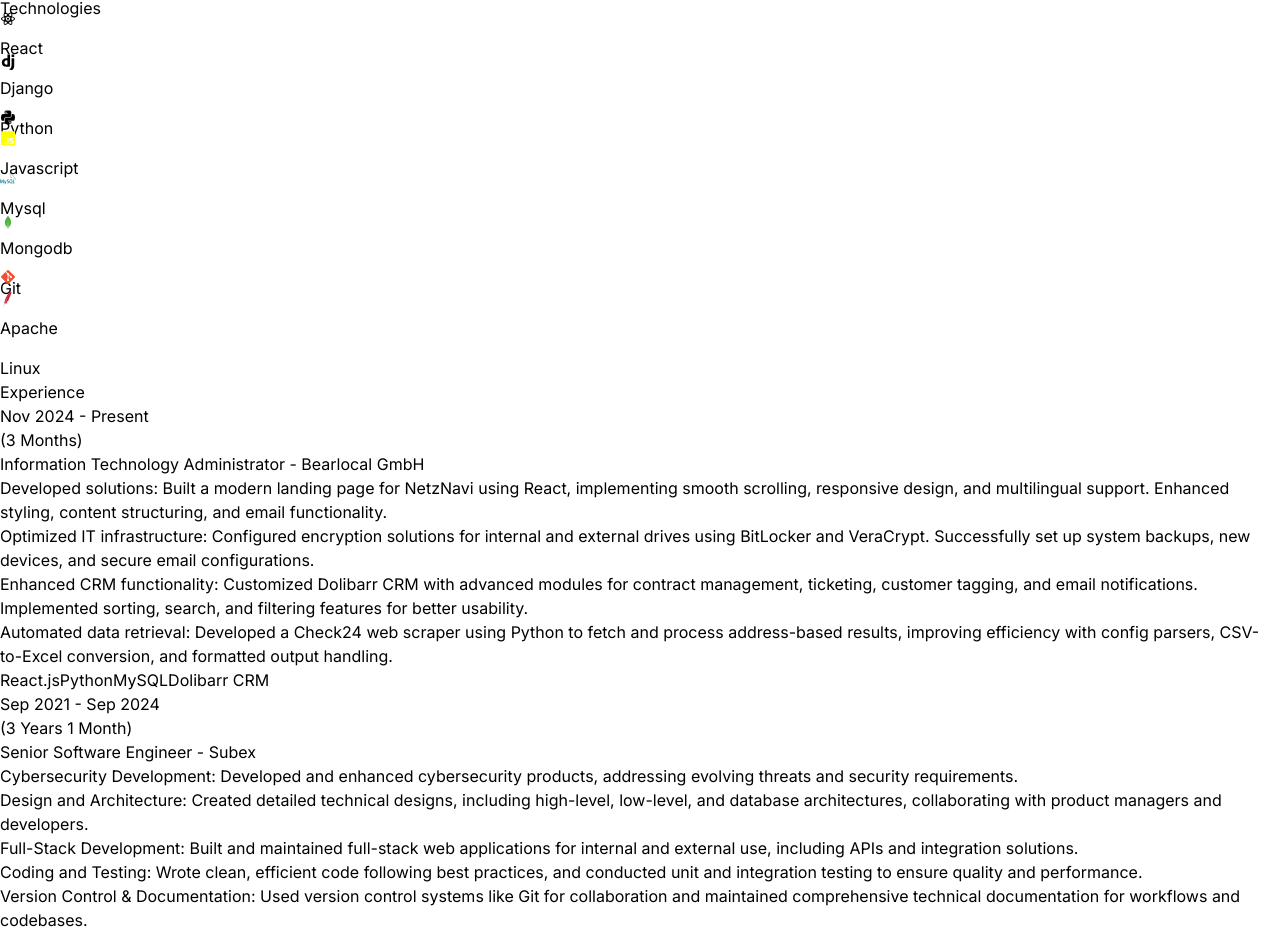
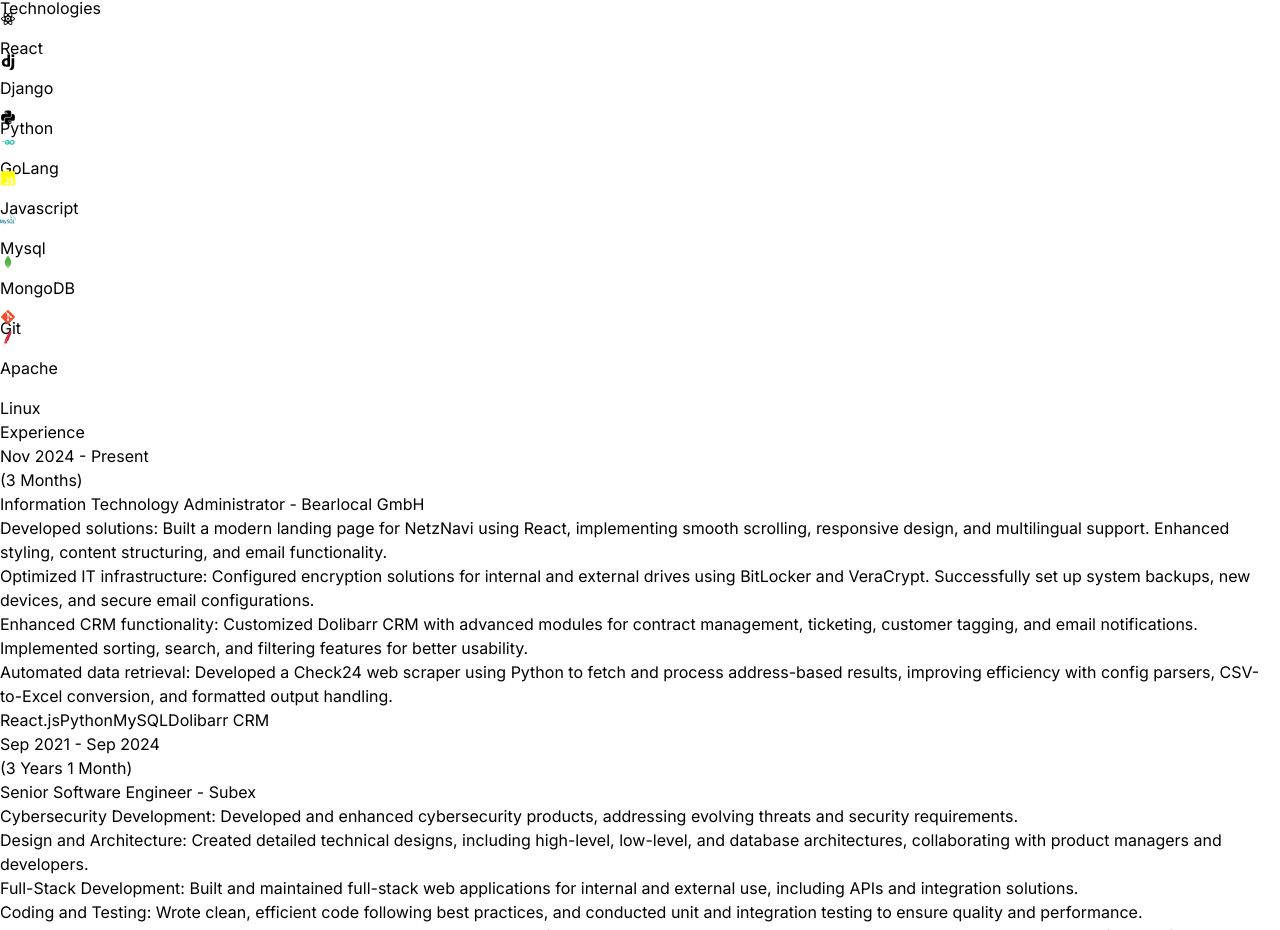
Before and after one commit to YuvrajShekhar/Portfolio, a React (Vite) app: page / in a window 1280 px wide. Shown: the part 1700-2630 px from the top of the page. Built offline with nearby package versions, Linux system fonts and the light colour scheme.

Commit message:
added GoLang into technologies section

```diff
--- a/src/components/Technologies.jsx
+++ b/src/components/Technologies.jsx
@@ -5,6 +5,7 @@
 import { IoLogoJavascript } from "react-icons/io5";
 import { SiMysql } from "react-icons/si";
 import { BiLogoMongodb } from "react-icons/bi";
+import { BiLogoGoLang } from "react-icons/bi";
 import { FaGitAlt } from "react-icons/fa";
 import { SiApache } from "react-icons/si";
 import { FaLinux } from "react-icons/fa";
@@ -67,6 +68,16 @@
             </div>
             <div class="flex flex-col items-center space-y-4">
             <motion.div
+            variants={iconVariants(5)}
+            initial="initial"
+            animate="animate"
+            className='rounded-2xl p-4'>
+                <BiLogoGoLang title="GoLang" className='text-7xl' color='#29BEB0'/>
+            </motion.div>
+            <div class="text-xl">GoLang</div>
+            </div>
+            <div class="flex flex-col items-center space-y-4">
+            <motion.div
             variants={iconVariants(6)}
             initial="initial"
             animate="animate"
@@ -93,7 +104,7 @@
             className='rounded-2xl p-4'>
                 <BiLogoMongodb title="Mongodb" className='text-7xl' color='#4DB33D'/>
             </motion.div>
-            <div class="text-xl">Mongodb</div>
+            <div class="text-xl">MongoDB</div>
             </div>
             <div class="flex flex-col items-center space-y-4">
             <motion.div
```
